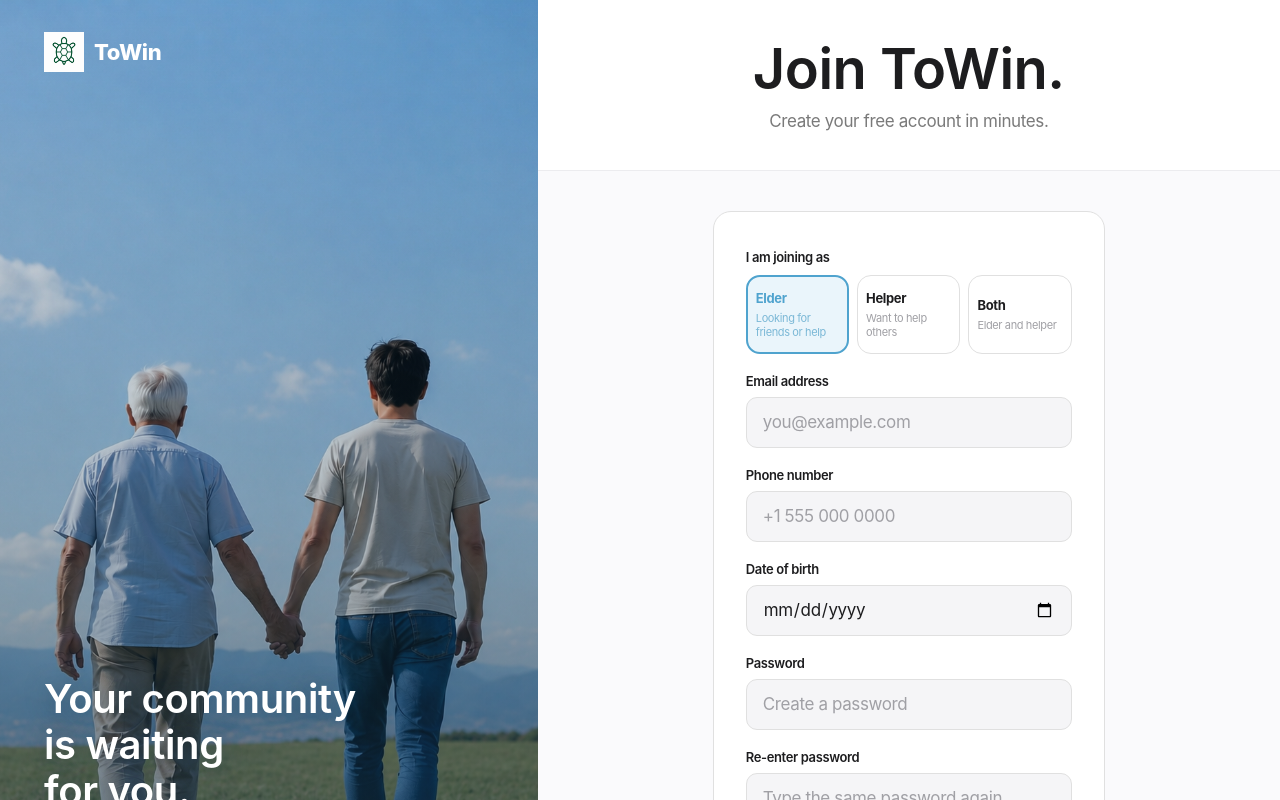
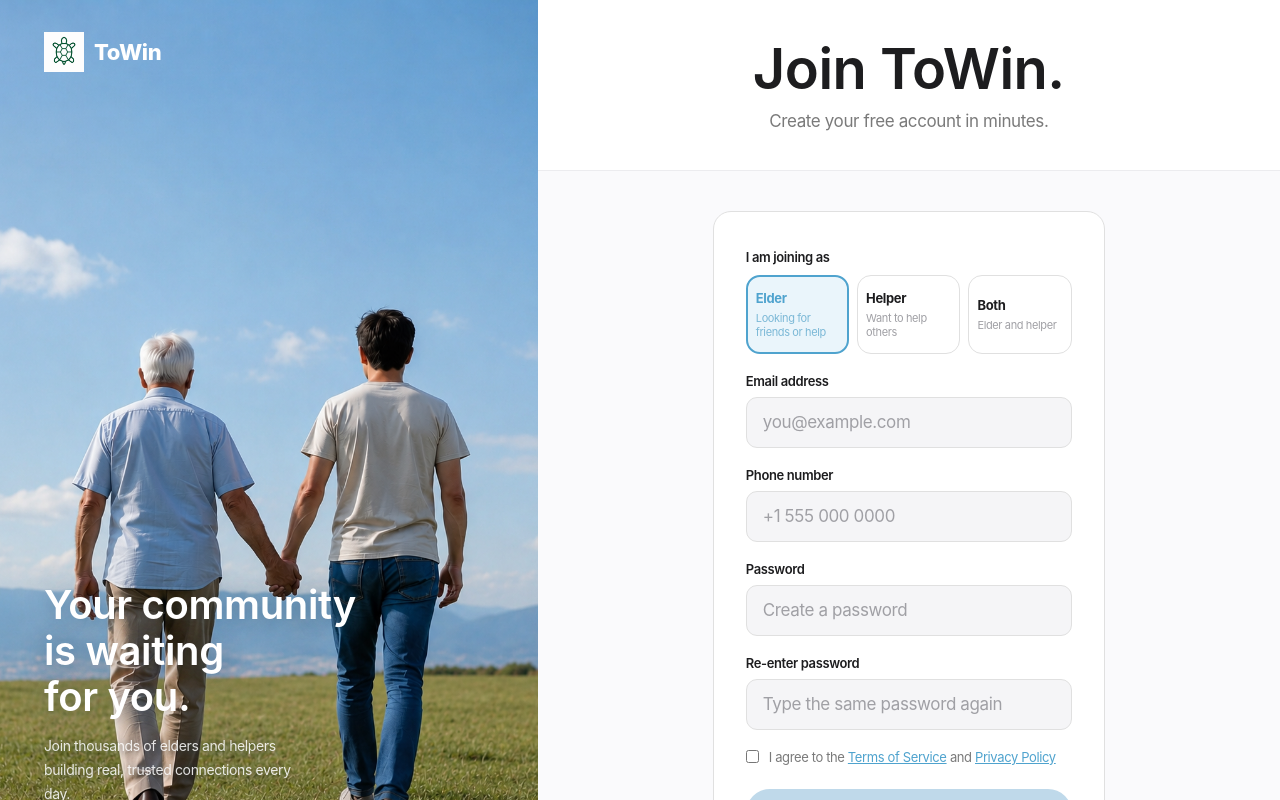
Before and after one commit to Harsha-anbu-g/Towin, a React (Vite) app in the folder frontend/: page /register in a window 1280 px wide. Shown: the top 800 px of the page. Built offline with nearby package versions, Linux system fonts and the light colour scheme.

Commit message:
feat: remove DOB field and blue overlay from registration page

```diff
--- a/frontend/src/pages/Register.jsx
+++ b/frontend/src/pages/Register.jsx
@@ -154,10 +154,6 @@ function HeroPanel() {
           objectFit: 'cover', objectPosition: 'center', zIndex: 0,
         }}
       />
-      <div style={{
-        position: 'absolute', inset: 0, zIndex: 1,
-        background: 'linear-gradient(to top, rgba(20,55,80,0.70) 0%, rgba(20,55,80,0.32) 50%, rgba(20,55,80,0.08) 100%)',
-      }} />
 
       {/* Turtle logo + wordmark */}
       <div style={{
@@ -234,7 +230,7 @@ export default function Register() {
   const navigate = useNavigate();
   const [form, setForm] = useState({
     email: '', phone: '', password: '', confirmPassword: '',
-    role: 'ELDER', dateOfBirth: '',
+    role: 'ELDER',
   });
   const [error, setError] = useState('');
   const [loading, setLoading] = useState(false);
@@ -256,18 +252,11 @@ export default function Register() {
     if (form.phone.length < 7) errs.phone = 'Enter a valid phone number';
     if (form.password.length < 8) errs.password = 'Password must be at least 8 characters';
     if (form.confirmPassword !== form.password) errs.confirmPassword = 'Passwords do not match';
-    if (!form.dateOfBirth) errs.dateOfBirth = 'Date of birth is required';
-    else {
-      const dob = new Date(form.dateOfBirth);
-      const minAge = new Date();
-      minAge.setFullYear(minAge.getFullYear() - 18);
-      if (dob > minAge) errs.dateOfBirth = 'You must be at least 18 years old';
-    }
     if (Object.keys(errs).length) { setFieldErrors(errs); setLoading(false); return; }
     setFieldErrors({});
     try {
-      const { email, phone, password, role, dateOfBirth } = form;
-      const { data } = await api.post('/auth/register', { email, phone, password, role, dateOfBirth });
+      const { email, phone, password, role } = form;
+      const { data } = await api.post('/auth/register', { email, phone, password, role });
       login(data.token, data.role, data.userId);
       navigate(
         data.role === 'ADMIN' ? '/admin' :
@@ -431,31 +420,6 @@ export default function Register() {
                 {fieldErrors.phone && <p style={{ fontSize: '12px', color: '#dc2626', marginTop: '4px', fontFamily: 'inherit' }}>{fieldErrors.phone}</p>}
               </div>
 
-              {/* Date of Birth */}
-              <div>
-                <label style={{
-                  display: 'block', fontSize: '13px', fontWeight: 600,
-                  color: '#1d1d1f', marginBottom: '6px',
-                  fontFamily: '-apple-system, "SF Pro Text", system-ui, sans-serif',
-                }}>
-                  Date of birth
-                </label>
-                <input
-                  type="date"
-                  required
-                  className="field"
-                  value={form.dateOfBirth}
-                  max={(() => { const d = new Date(); d.setFullYear(d.getFullYear() - 18); return d.toISOString().split('T')[0]; })()}
-                  onChange={e => { setForm({ ...form, dateOfBirth: e.target.value }); setFieldErrors(f => ({ ...f, dateOfBirth: '' })); }}
-                  style={{ borderColor: fieldErrors.dateOfBirth ? '#fca5a5' : undefined }}
-                />
-                {fieldErrors.dateOfBirth && (
-                  <p style={{ fontSize: '12px', color: '#dc2626', marginTop: '4px', fontFamily: 'inherit' }}>
-                    {fieldErrors.dateOfBirth}
-                  </p>
-                )}
-              </div>
-
               {/* Password */}
               <div>
                 <label style={{
```
